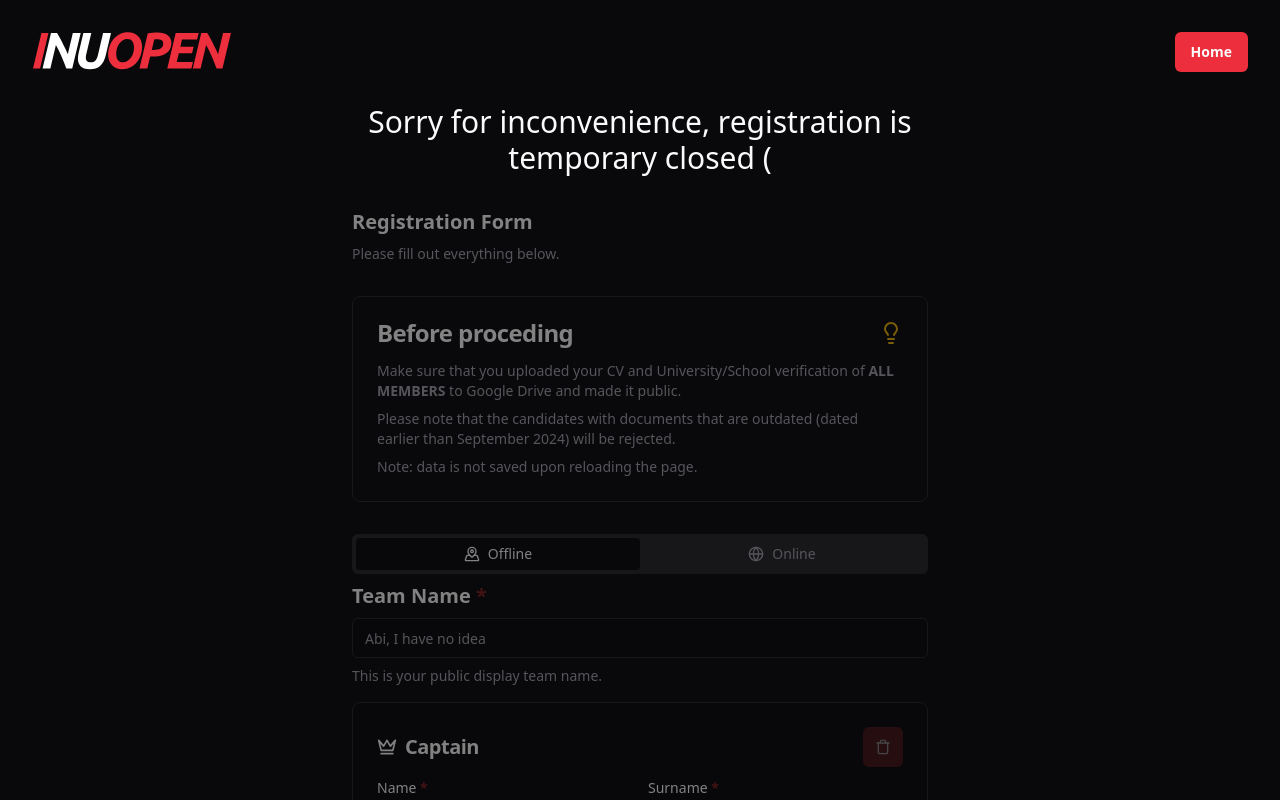
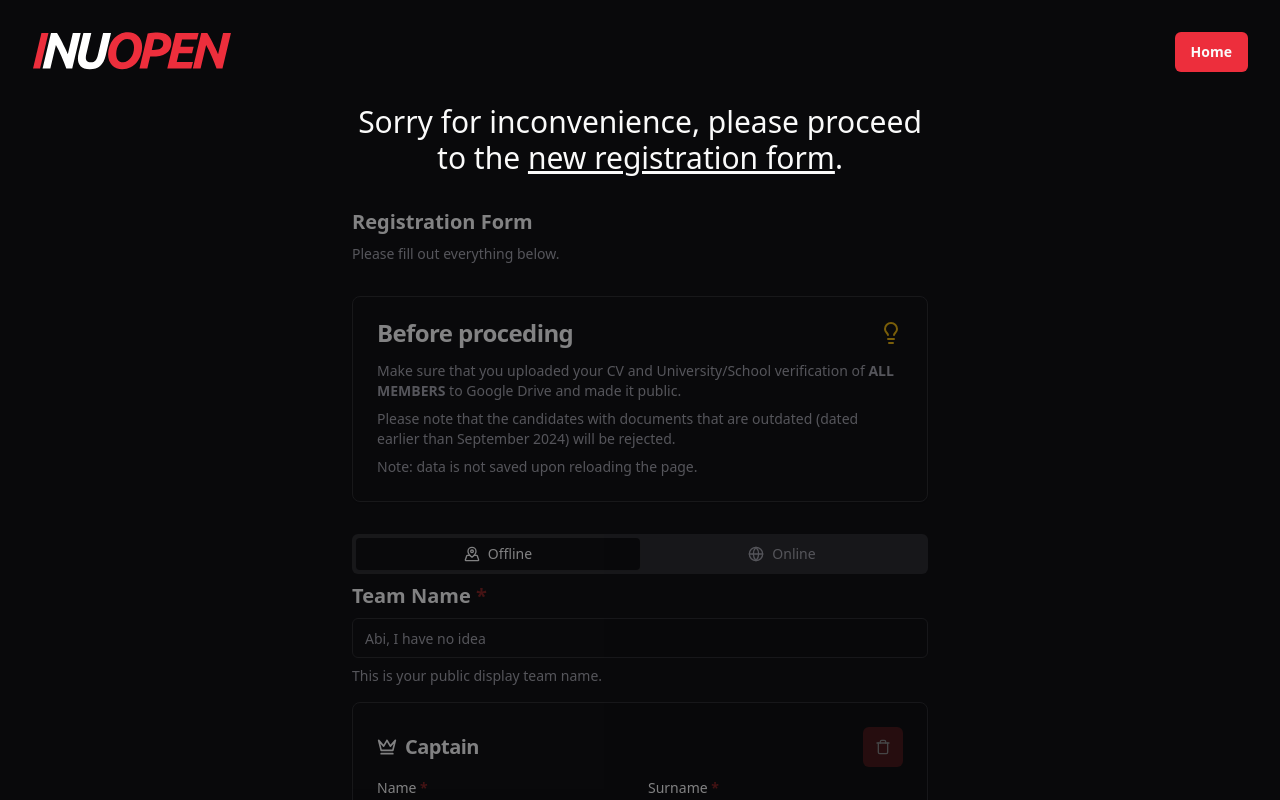
Before and after one commit to sanxzhar/nuopen-rega, a Next.js app: page / in a window 1280 px wide. Shown: the top 800 px of the page. Built offline with nearby package versions, Linux system fonts and the light colour scheme.

Commit message:
link changed

```diff
--- a/app/page.tsx
+++ b/app/page.tsx
@@ -8,7 +8,7 @@ export default function Home() {
     <section className="w-full max-w-xl space-y-8">
       <div>
         <p className=" text-xl md:text-3xl font-medium text-center">
-          Sorry for inconvenience, registration is temporary closed (
+          Sorry for inconvenience, please proceed to the <a className="underline " href="https://forms.gle/XP2tu5mHKFq1Hb1TA">new registration form</a>.
         </p>
       </div>
       <div className="opacity-50">
```
